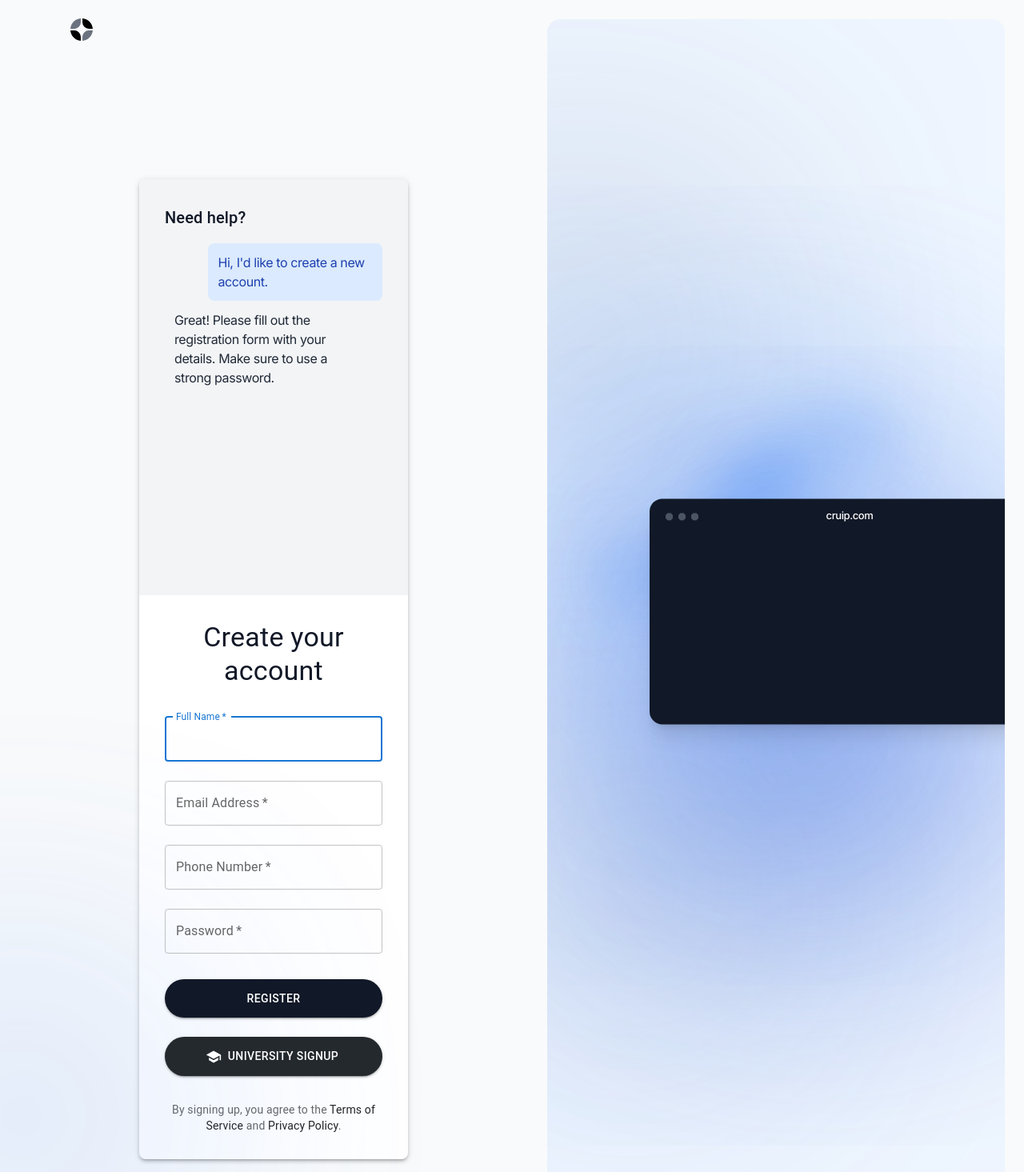
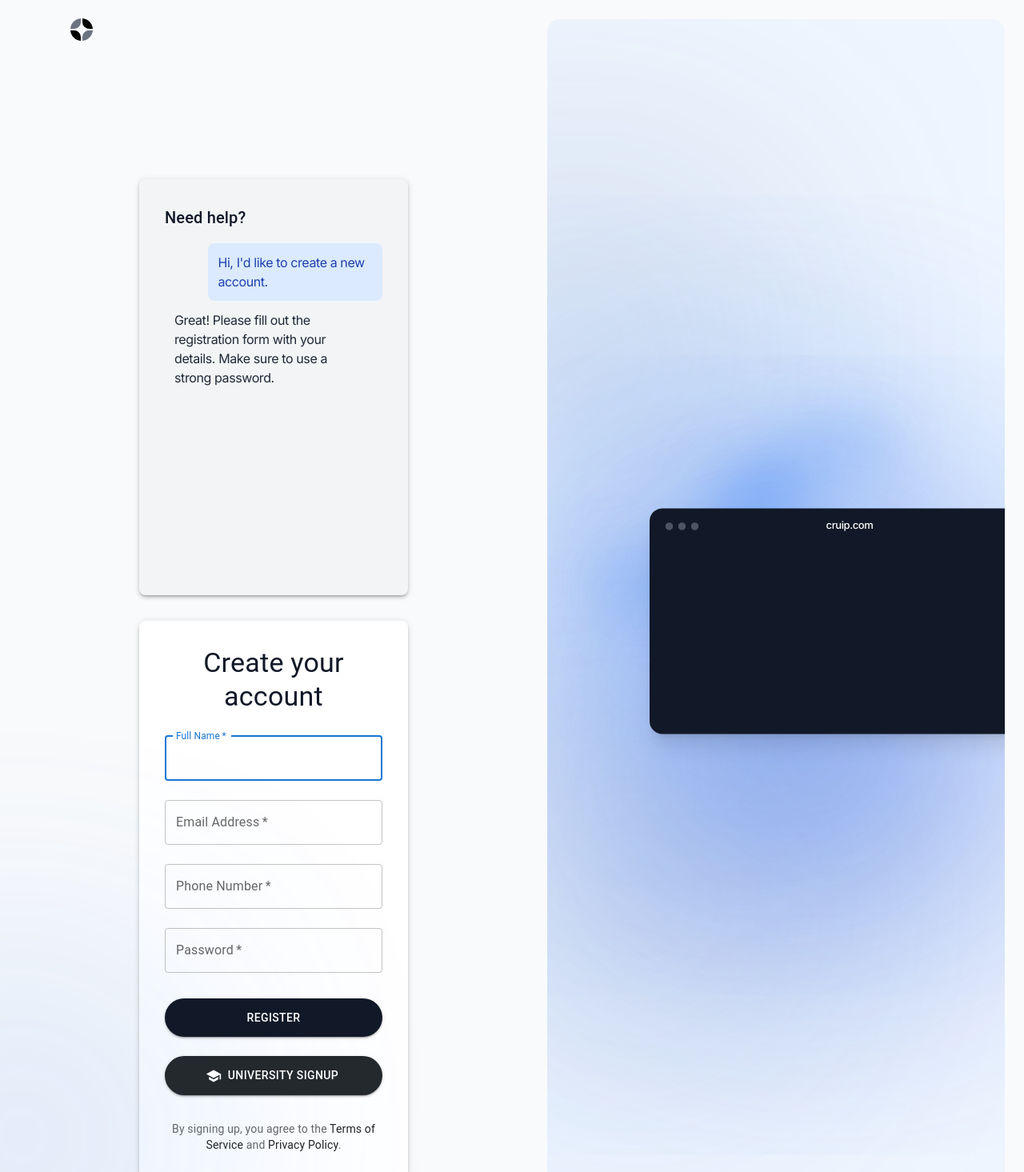
Before and after one commit to AnthonyCampos1234/Avisari, a Next.js app: page /signup in a window 1280 px wide. Shown: the top 1465 px of the page at 80% size. Built offline with nearby package versions, Linux system fonts and the light colour scheme.

Commit message:
more changes

```diff
--- a/app/(auth)/signin/page.tsx
+++ b/app/(auth)/signin/page.tsx
@@ -77,20 +77,18 @@ export default function SignIn() {
           display: 'flex',
           flexDirection: 'column',
           alignItems: 'center',
-          bgcolor: 'background.paper',
-          borderRadius: 2,
-          boxShadow: 3,
-          overflow: 'hidden',
         }}
       >
+        {/* Chat Hero Section */}
         <Box
           sx={{
             width: '100%',
             bgcolor: '#f3f4f6',
             p: 4,
-            display: 'flex',
-            flexDirection: 'column',
-            minHeight: '200px', // Adjust as needed
+            borderRadius: 2,
+            boxShadow: 3,
+            mb: 4,
+            minHeight: '200px',
           }}
         >
           <Typography variant="h6" gutterBottom sx={{ mb: 2 }}>
@@ -104,13 +102,15 @@ export default function SignIn() {
             ))}
           </Box>
         </Box>
+
+        {/* Sign In Form Section */}
         <Box
           sx={{
             width: '100%',
-            display: 'flex',
-            flexDirection: 'column',
-            justifyContent: 'center',
+            bgcolor: 'background.paper',
             p: 4,
+            borderRadius: 2,
+            boxShadow: 3,
           }}
         >
           <Typography component="h1" variant="h4" align="center" gutterBottom>
--- a/app/(auth)/signup/page.tsx
+++ b/app/(auth)/signup/page.tsx
@@ -92,20 +92,18 @@ export default function SignUp() {
           display: 'flex',
           flexDirection: 'column',
           alignItems: 'center',
-          bgcolor: 'background.paper',
-          borderRadius: 2,
-          boxShadow: 3,
-          overflow: 'hidden',
         }}
       >
+        {/* Chat Hero Section */}
         <Box
           sx={{
             width: '100%',
             bgcolor: '#f3f4f6',
             p: 4,
-            display: 'flex',
-            flexDirection: 'column',
-            minHeight: '200px', // Adjust as needed
+            borderRadius: 2,
+            boxShadow: 3,
+            mb: 4,
+            minHeight: '200px',
           }}
         >
           <Typography variant="h6" gutterBottom sx={{ mb: 2 }}>
@@ -119,13 +117,15 @@ export default function SignUp() {
             ))}
           </Box>
         </Box>
+
+        {/* Sign Up Form Section */}
         <Box
           sx={{
             width: '100%',
-            display: 'flex',
-            flexDirection: 'column',
-            justifyContent: 'center',
+            bgcolor: 'background.paper',
             p: 4,
+            borderRadius: 2,
+            boxShadow: 3,
           }}
         >
           <Typography component="h1" variant="h4" align="center" gutterBottom>
```
